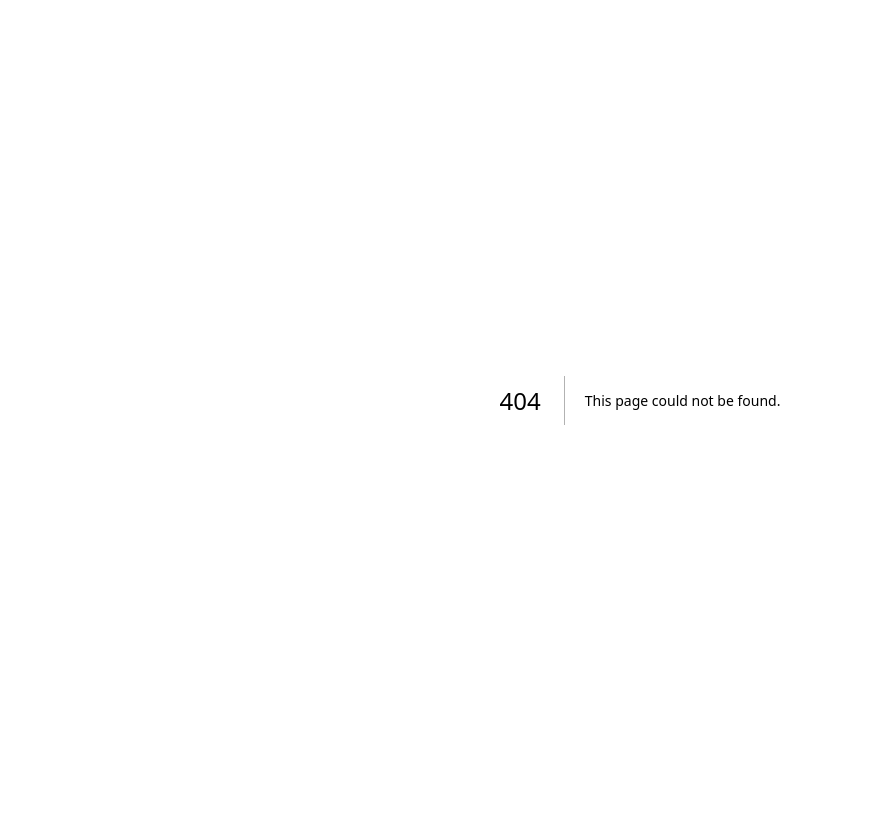
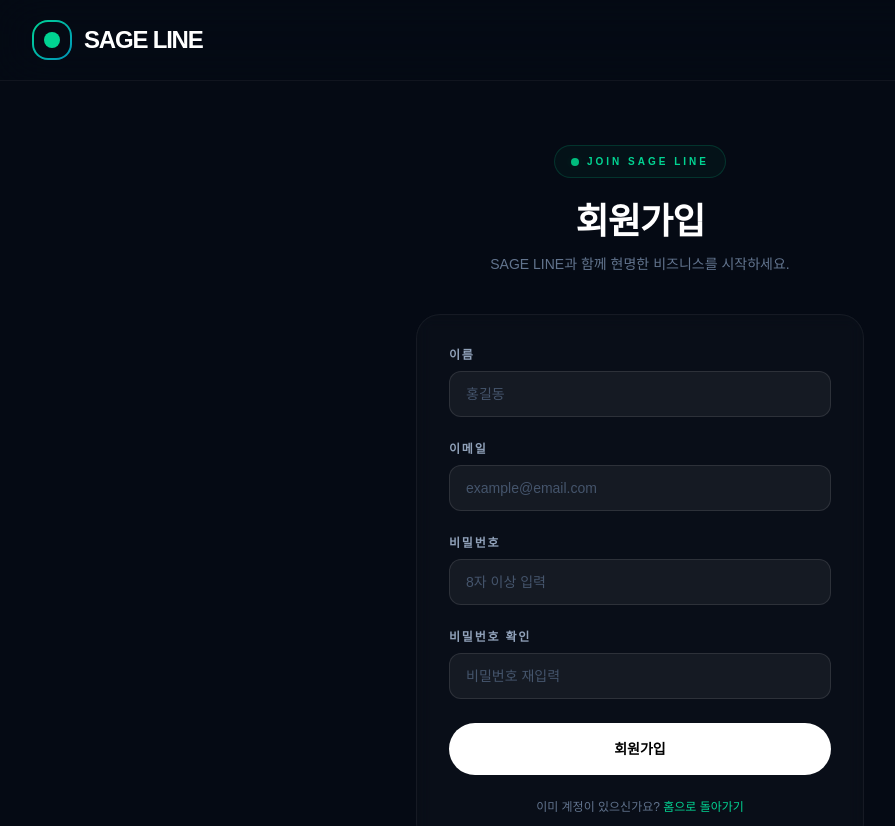
Before and after one commit to coosoodo/my-simple-next, a Next.js app: page /signup in a window 1280 px wide. Before the commit this address had no page. Shown: the top 826 px of the page, without its empty margins (0-895 px from the left). Before the commit the page ends 800 px from the top, so only its background shows below. Built offline with nearby package versions, Linux system fonts and the light colour scheme.

Commit message:
Add signup feature with Server Action

```diff
--- a/src/app/page.tsx
+++ b/src/app/page.tsx
@@ -28,6 +28,12 @@ export default function HomePage() {
               </a>
             ))}
           </div>
+          <a
+            href="/signup"
+            className="rounded-full border border-emerald-500/30 bg-emerald-500/10 px-5 py-2 text-xs font-black uppercase tracking-[0.15em] text-emerald-400 hover:bg-emerald-500/20 transition-all duration-300"
+          >
+            회원가입
+          </a>
         </nav>
       </header>
 
--- /dev/null
+++ b/src/app/signup/SignupForm.tsx
@@ -0,0 +1,123 @@
+'use client';
+
+import { useActionState } from 'react';
+import { signupAction, SignupState } from './actions';
+import Link from 'next/link';
+
+const initialState: SignupState = {};
+
+export default function SignupForm() {
+  const [state, formAction, isPending] = useActionState(signupAction, initialState);
+
+  if (state.success) {
+    return (
+      <div className="flex flex-col items-center justify-center text-center py-12">
+        <div className="h-16 w-16 rounded-full bg-emerald-500/20 border border-emerald-500/30 flex items-center justify-center mb-6">
+          <svg className="h-8 w-8 text-emerald-400" fill="none" viewBox="0 0 24 24" stroke="currentColor">
+            <path strokeLinecap="round" strokeLinejoin="round" strokeWidth={2} d="M5 13l4 4L19 7" />
+          </svg>
+        </div>
+        <h2 className="text-2xl font-black text-white mb-3">가입 완료!</h2>
+        <p className="text-slate-400 mb-8">{state.message}</p>
+        <Link
+          href="/"
+          className="rounded-full bg-white px-8 py-3 text-sm font-black text-black hover:bg-emerald-400 transition-colors"
+        >
+          홈으로 돌아가기
+        </Link>
+      </div>
+    );
+  }
+
+  return (
+    <form action={formAction} className="space-y-6">
+      {/* 이름 */}
+      <div>
+        <label htmlFor="name" className="block text-xs font-bold uppercase tracking-[0.15em] text-slate-400 mb-2">
+          이름
+        </label>
+        <input
+          id="name"
+          name="name"
+          type="text"
+          autoComplete="name"
+          placeholder="홍길동"
+          className="w-full rounded-xl border border-white/10 bg-white/5 px-4 py-3 text-sm text-white placeholder:text-slate-600 focus:border-emerald-500/50 focus:outline-none focus:ring-2 focus:ring-emerald-500/20 transition-all"
+        />
+        {state.errors?.name && (
+          <p className="mt-2 text-xs text-red-400">{state.errors.name[0]}</p>
+        )}
+      </div>
+
+      {/* 이메일 */}
+      <div>
+        <label htmlFor="email" className="block text-xs font-bold uppercase tracking-[0.15em] text-slate-400 mb-2">
+          이메일
+        </label>
+        <input
+          id="email"
+          name="email"
+          type="email"
+          autoComplete="email"
+          placeholder="example@email.com"
+          className="w-full rounded-xl border border-white/10 bg-white/5 px-4 py-3 text-sm text-white placeholder:text-slate-600 focus:border-emerald-500/50 focus:outline-none focus:ring-2 focus:ring-emerald-500/20 transition-all"
+        />
+        {state.errors?.email && (
+          <p className="mt-2 text-xs text-red-400">{state.errors.email[0]}</p>
+        )}
+      </div>
+
+      {/* 비밀번호 */}
+      <div>
+        <label htmlFor="password" className="block text-xs font-bold uppercase tracking-[0.15em] text-slate-400 mb-2">
+          비밀번호
+        </label>
+        <input
+          id="password"
+          name="password"
+          type="password"
+          autoComplete="new-password"
+          placeholder="8자 이상 입력"
+          className="w-full rounded-xl border border-white/10 bg-white/5 px-4 py-3 text-sm text-white placeholder:text-slate-600 focus:border-emerald-500/50 focus:outline-none focus:ring-2 focus:ring-emerald-500/20 transition-all"
+        />
+        {state.errors?.password && (
+          <p className="mt-2 text-xs text-red-400">{state.errors.password[0]}</p>
+        )}
+      </div>
+
+      {/* 비밀번호 확인 */}
+      <div>
+        <label htmlFor="confirm" className="block text-xs font-bold uppercase tracking-[0.15em] text-slate-400 mb-2">
+          비밀번호 확인
+        </label>
+        <input
+          id="confirm"
+          name="confirm"
+          type="password"
+          autoComplete="new-password"
+          placeholder="비밀번호 재입력"
+          className="w-full rounded-xl border border-white/10 bg-white/5 px-4 py-3 text-sm text-white placeholder:text-slate-600 focus:border-emerald-500/50 focus:outline-none focus:ring-2 focus:ring-emerald-500/20 transition-all"
+        />
+        {state.errors?.confirm && (
+          <p className="mt-2 text-xs text-red-400">{state.errors.confirm[0]}</p>
+        )}
+      </div>
+
+      {/* 제출 버튼 */}
+      <button
+        type="submit"
+        disabled={isPending}
+        className="w-full rounded-full bg-white py-4 text-sm font-black text-black hover:bg-emerald-400 transition-all disabled:opacity-50 disabled:cursor-not-allowed"
+      >
+        {isPending ? '처리 중...' : '회원가입'}
+      </button>
+
+      <p className="text-center text-xs text-slate-500">
+        이미 계정이 있으신가요?{' '}
+        <Link href="/" className="text-emerald-400 hover:underline">
+          홈으로 돌아가기
+        </Link>
+      </p>
+    </form>
+  );
+}
--- /dev/null
+++ b/src/app/signup/actions.ts
@@ -0,0 +1,52 @@
+'use server';
+
+export type SignupState = {
+  errors?: {
+    name?: string[];
+    email?: string[];
+    password?: string[];
+    confirm?: string[];
+  };
+  message?: string;
+  success?: boolean;
+};
+
+export async function signupAction(
+  prevState: SignupState,
+  formData: FormData
+): Promise<SignupState> {
+  const name = (formData.get('name') as string)?.trim();
+  const email = (formData.get('email') as string)?.trim();
+  const password = formData.get('password') as string;
+  const confirm = formData.get('confirm') as string;
+
+  const errors: SignupState['errors'] = {};
+
+  if (!name || name.length < 2) {
+    errors.name = ['이름은 2자 이상 입력해주세요.'];
+  }
+
+  const emailRegex = /^[^\s@]+@[^\s@]+\.[^\s@]+$/;
+  if (!email || !emailRegex.test(email)) {
+    errors.email = ['유효한 이메일 주소를 입력해주세요.'];
+  }
+
+  if (!password || password.length < 8) {
+    errors.password = ['비밀번호는 8자 이상이어야 합니다.'];
+  }
+
+  if (password !== confirm) {
+    errors.confirm = ['비밀번호가 일치하지 않습니다.'];
+  }
+
+  if (Object.keys(errors).length > 0) {
+    return { errors };
+  }
+
+  // TODO: 실제 DB 저장 로직 추가 (예: Prisma, Supabase 등)
+
+  return {
+    success: true,
+    message: '회원가입이 완료되었습니다! 환영합니다.',
+  };
+}
--- /dev/null
+++ b/src/app/signup/page.tsx
@@ -0,0 +1,58 @@
+import type { Metadata } from 'next';
+import SignupForm from './SignupForm';
+
+export const metadata: Metadata = {
+  title: '회원가입 | SAGE LINE',
+  description: 'SAGE LINE 회원가입 페이지입니다.',
+};
+
+export default function SignupPage() {
+  return (
+    <div className="flex min-h-screen flex-col bg-[#050a14] text-slate-300">
+      {/* 배경 효과 */}
+      <div className="fixed top-0 left-1/2 -z-10 h-[500px] w-[700px] -translate-x-1/2 rounded-full bg-emerald-600/10 blur-[140px] pointer-events-none" />
+
+      {/* 네비게이션 */}
+      <header className="border-b border-white/5 bg-[#050a14]/90 backdrop-blur-xl">
+        <nav className="container mx-auto flex h-20 max-w-7xl items-center justify-between px-8">
+          <a href="/" className="flex items-center space-x-3">
+            <div className="h-10 w-10 rounded-2xl bg-gradient-to-br from-emerald-400 to-cyan-600 p-[2px]">
+              <div className="flex h-full w-full items-center justify-center rounded-[14px] bg-[#050a14]">
+                <div className="h-4 w-4 rounded-full bg-emerald-400" />
+              </div>
+            </div>
+            <span className="text-2xl font-black tracking-tighter text-white">SAGE LINE</span>
+          </a>
+        </nav>
+      </header>
+
+      {/* 본문 */}
+      <main className="flex flex-grow items-center justify-center px-6 py-16">
+        <div className="w-full max-w-md">
+          {/* 헤더 */}
+          <div className="mb-10 text-center">
+            <div className="inline-flex items-center space-x-2 rounded-full border border-emerald-500/20 bg-emerald-500/5 px-4 py-2 text-[10px] font-black uppercase tracking-[0.3em] text-emerald-400 mb-6">
+              <span className="relative flex h-2 w-2">
+                <span className="animate-ping absolute inline-flex h-full w-full rounded-full bg-emerald-400 opacity-75" />
+                <span className="relative inline-flex rounded-full h-2 w-2 bg-emerald-500" />
+              </span>
+              <span>Join SAGE LINE</span>
+            </div>
+            <h1 className="text-4xl font-black text-white tracking-tight">회원가입</h1>
+            <p className="mt-3 text-sm text-slate-500">SAGE LINE과 함께 현명한 비즈니스를 시작하세요.</p>
+          </div>
+
+          {/* 폼 카드 */}
+          <div className="rounded-3xl border border-white/5 bg-white/2 p-8 backdrop-blur-sm">
+            <SignupForm />
+          </div>
+        </div>
+      </main>
+
+      {/* 푸터 */}
+      <footer className="py-8 text-center text-[10px] text-slate-600 font-medium tracking-widest border-t border-white/5">
+        COPYRIGHT © 2026 SAGELINE. ALL RIGHTS RESERVED.
+      </footer>
+    </div>
+  );
+}
```
